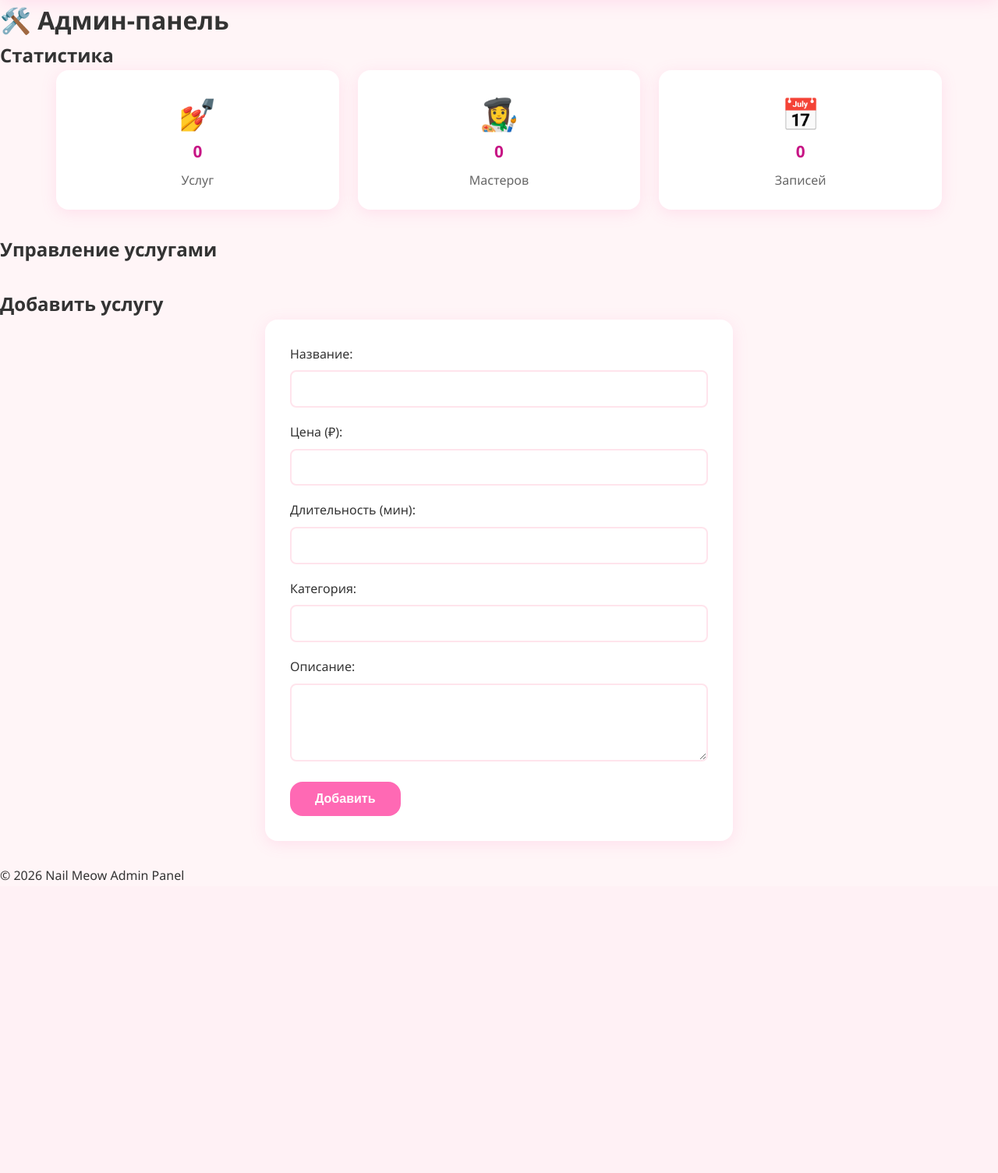
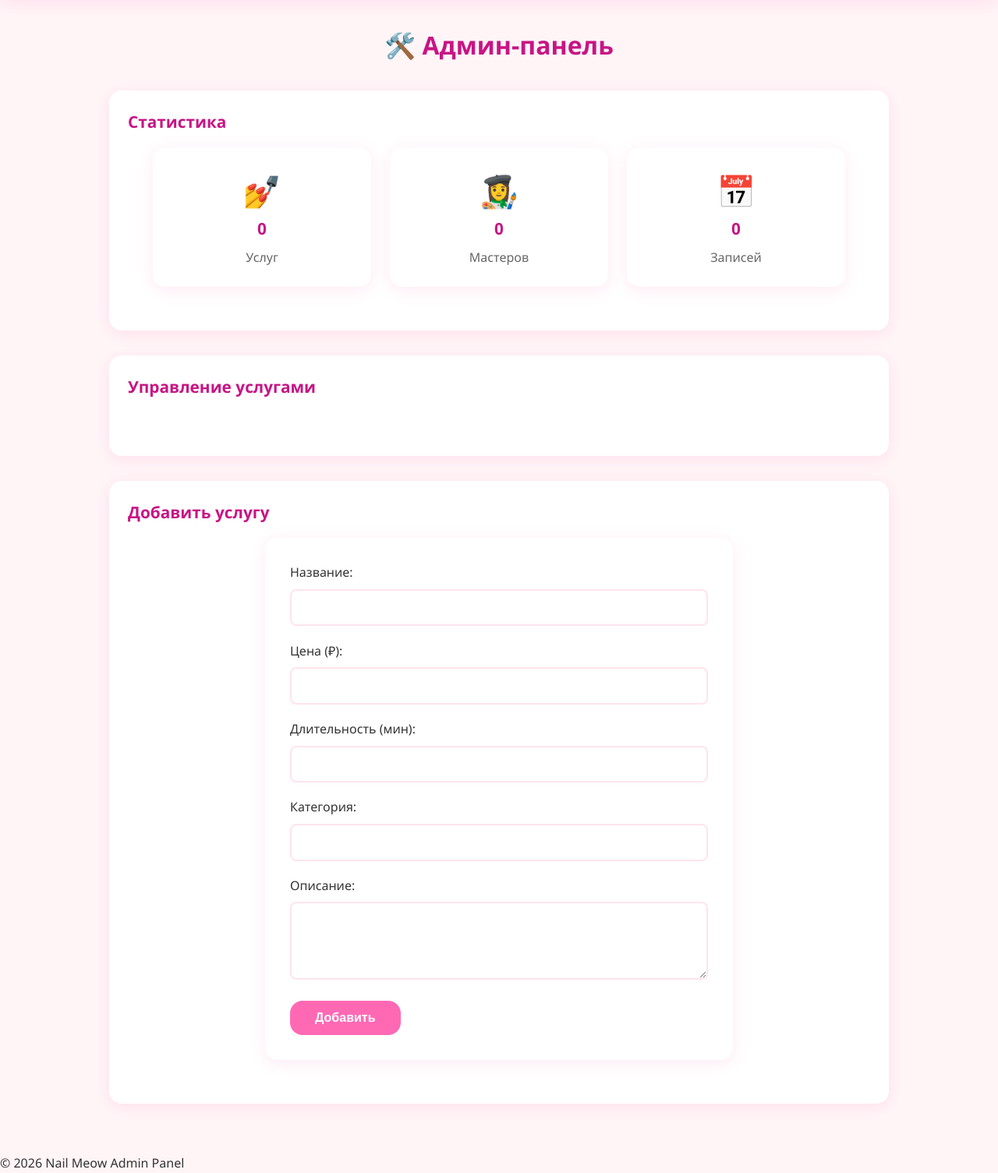
Before and after one commit to bbbnewwwa/Nail-Meow, a FastAPI app: page /admin in a window 1280 px wide. Shown: the part 70-1575 px from the top of the page at 78% size. Before the commit the page ends 1200 px from the top, so only its background shows below. Run offline with FastAPI, Linux system fonts and the light colour scheme.

Commit message:
стилизация админ панели

```diff
--- a/static/css/style.css
+++ b/static/css/style.css
@@ -329,6 +329,33 @@ nav a.active {
 
 /* АДМИН ПАНЕЛЬ */
 
+.admin-container {
+    max-width: 1200px;
+    margin: 0 auto;
+    padding: 2rem;
+    flex: 1;
+}
+
+.admin-container h1 {
+    color: var(--pink-dark);
+    margin-bottom: 2rem;
+    text-align: center;
+}
+
+.admin-section {
+    background: var(--white);
+    padding: 1.5rem;
+    border-radius: var(--radius);
+    box-shadow: var(--shadow);
+    margin-bottom: 2rem;
+}
+
+.admin-section h2 {
+    color: var(--pink-dark);
+    margin-bottom: 1rem;
+    font-size: 1.3rem;
+}
+
 /* О НАС */
 
 /* FOOTER */
```
